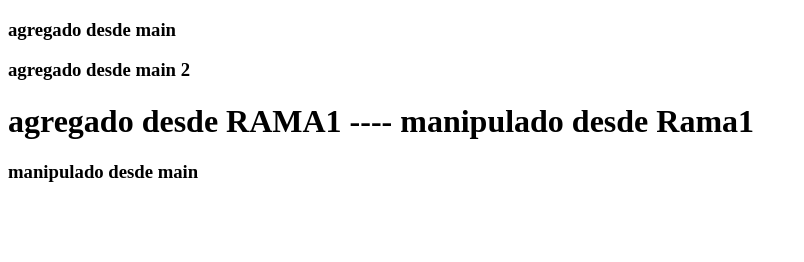
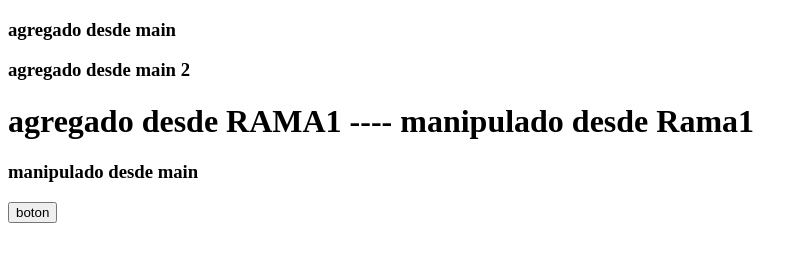
Before and after one commit to AdonyPF/PruebaUnion, a plain HTML site: page Index.html in a window 1280 px wide. Shown: the whole page, without its empty margins (0-804 px from the left). Drawn offline with Linux system fonts and the light colour scheme.

Commit message:
descomento boton desde main

```diff
--- a/Index.html
+++ b/Index.html
@@ -13,7 +13,7 @@
 <h1>agregado desde RAMA1 ---- manipulado desde Rama1</h1>
 
 <h3>manipulado desde main </h3>
-<!-- <button type="submit">boton</button>  comentado desde copia en main-->
+ <button type="submit">boton</button>  <!--descomentado desde copia en main-->
 
 </body>
 </html>
```
